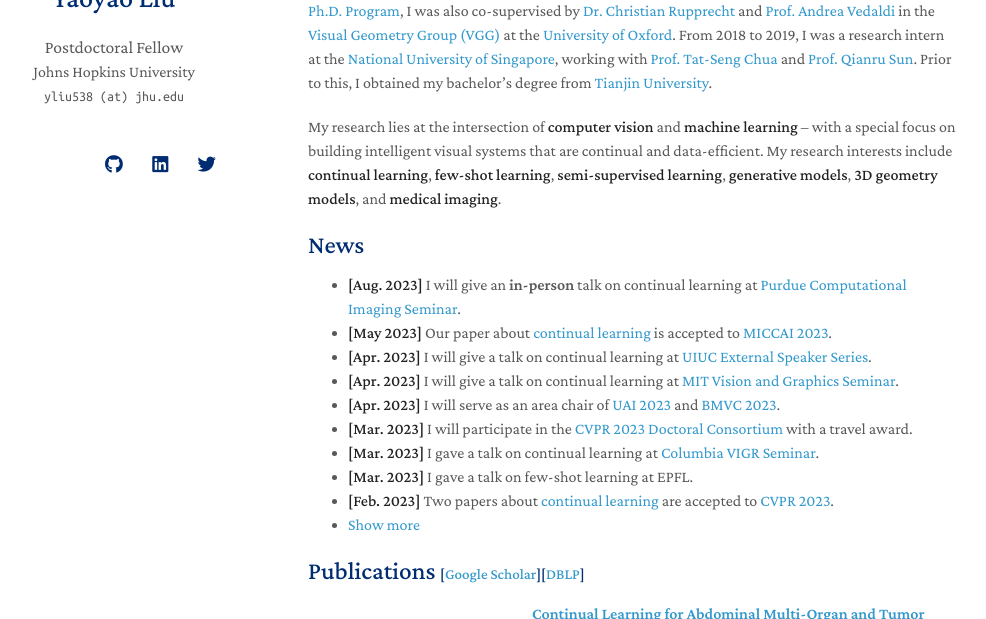
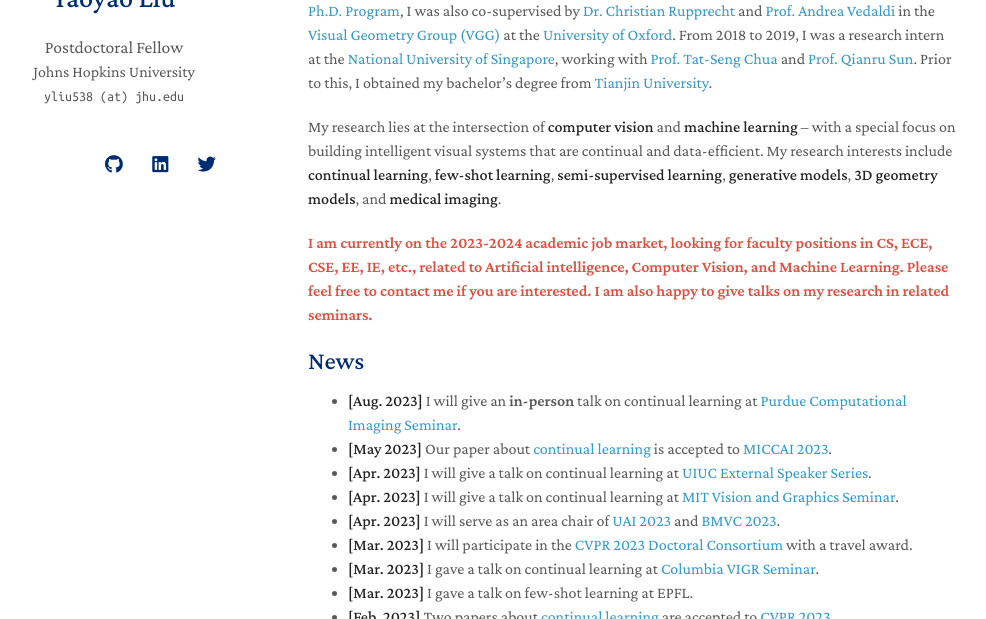
Before and after one commit to yaoyao-liu/yaoyao-liu.github.io, a Jekyll site: the page built from index.md, in a window 1280 px wide and 900 px high, cut to the strip 230-849 px from the top of the window. Shown: the whole strip, without its empty margins (162-1148 px from the left). Built offline with Jekyll 4.4.1, drawn with Linux system fonts in a browser that asks for light colours; nearby versions of some CDN libraries; comment, search, counter and statistics services are not loaded; a style sheet for code colours, icons or effects is not loaded; our own code applies the rules of GitHub Pages for plain Markdown files.

Commit message:
Update index.md

```diff
--- a/index.md
+++ b/index.md
@@ -7,6 +7,8 @@
 I am currently a postdoctoral fellow in the Department of Computer Science at [Johns Hopkins University](https://cs.jhu.edu). I am fortunate to work with [Prof. Alan L. Yuille](https://www.cs.jhu.edu/~ayuille/). I received my Ph.D. in Computer Science at [Max Planck Institute for Informatics](https://www.mpi-inf.mpg.de/), where I was fortunate to be advised by [Prof. Bernt Schiele](https://people.mpi-inf.mpg.de/~schiele/) and [Prof. Qianru Sun](https://qianrusun.com/). As part of the [European Laboratory for Learning and Intelligent Systems (ELLIS) Ph.D. Program](https://ellis.eu/phd-postdoc), I was also co-supervised by [Dr. Christian Rupprecht](https://chrirupp.github.io/) and [Prof. Andrea Vedaldi](https://www.robots.ox.ac.uk/~vedaldi/) in the [Visual Geometry Group (VGG)](https://www.robots.ox.ac.uk/~vgg/) at the [University of Oxford](https://www.ox.ac.uk/). From 2018 to 2019, I was a research intern at the [National University of Singapore](https://www.comp.nus.edu.sg/), working with [Prof. Tat-Seng Chua](https://www.chuatatseng.com/) and [Prof. Qianru Sun](https://qianrusun.com/). Prior to this, I obtained my bachelor’s degree from [Tianjin University](http://www.tju.edu.cn/english/index.htm).
 
 My research lies at the intersection of **computer vision** and **machine learning** -- with a special focus on building intelligent visual systems that are continual and data-efficient. My research interests include **continual learning**, **few-shot learning**, **semi-supervised learning**, **generative models**, **3D geometry models**, and **medical imaging**.
+
+<strong style="color:#e74d3c; font-weight:600">I am currently on the 2023-2024 academic job market, looking for faculty positions in CS, ECE, CSE, EE, IE, etc., related to Artificial intelligence, Computer Vision, and Machine Learning. Please feel free to contact me if you are interested. I am also happy to give talks on my research in related seminars.</strong>
 
 <!--
 <strong style="color:#e74d3c; font-weight:600">I am looking for a postdoc or research scientist position in the US and EU. I would appreciate a ping if you see a job I might fit.</strong>
```
